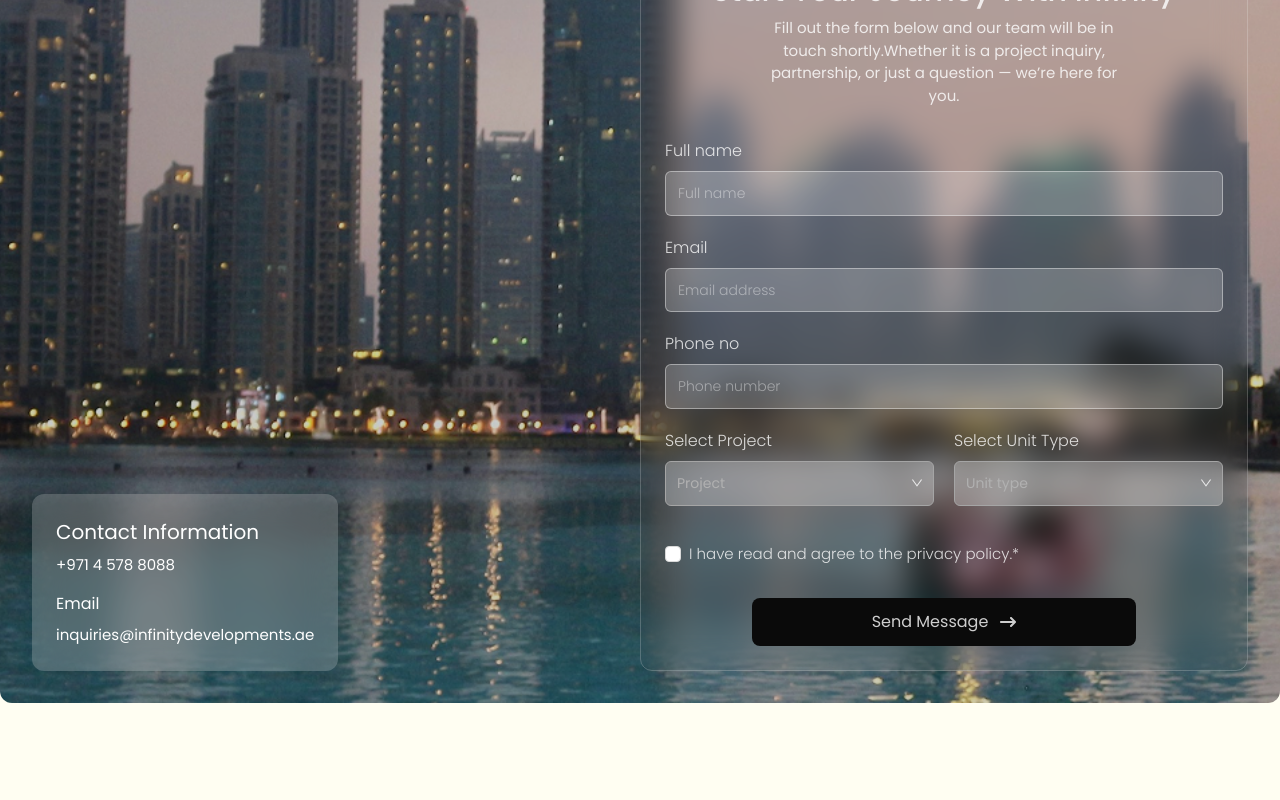
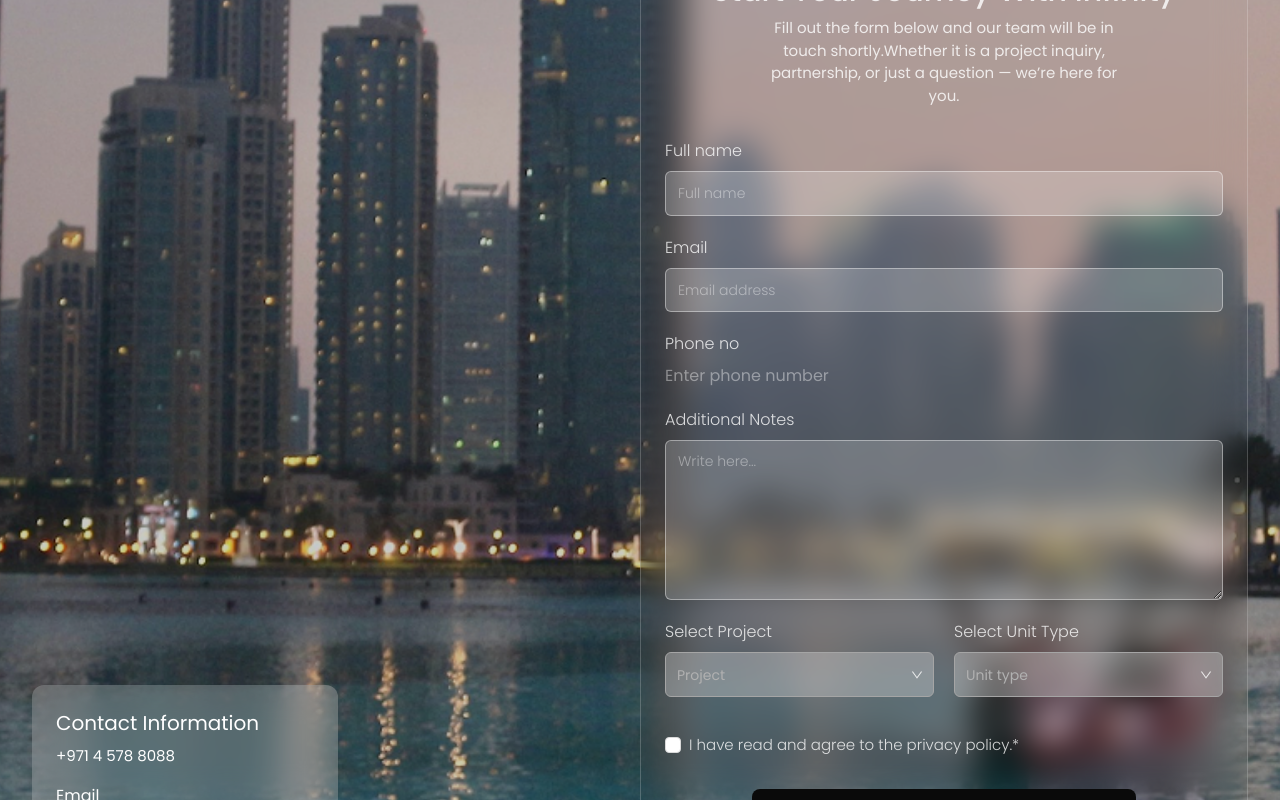
Before and after one commit to solaiman-siam/infinity-developments, a Next.js app: page /contact in a window 1280 px wide. Shown: the part 436-1236 px from the top of the page. Built offline with nearby package versions, Linux system fonts and the light colour scheme; a web font is replaced by a local one.

Commit message:
added number country code

```diff
--- a/package.json
+++ b/package.json
@@ -19,6 +19,7 @@
     "react": "19.1.0",
     "react-dom": "19.1.0",
     "react-icons": "^5.5.0",
+    "react-phone-number-input": "^3.4.12",
     "react-slot-counter": "^3.3.1",
     "react-spinners": "^0.17.0",
     "swiper": "^11.2.10"
--- a/src/components/contact-us/ContactForm.tsx
+++ b/src/components/contact-us/ContactForm.tsx
@@ -1,12 +1,14 @@
 "use client";
 
 import { Checkbox, Select } from "antd";
+import { useState } from "react";
 import { FaArrowRightLong } from "react-icons/fa6";
-const onCheckboxChange = () => {
-
-}
+import PhoneInput from "react-phone-number-input/input";
+const onCheckboxChange = () => {};
 
 const ContactForm = () => {
+  const [value, setValue] = useState();
+
 
   return (
     <div className="**:text-white/80 p-6  border  backdrop:blur-xl backdrop-blur-lg border-white/20 rounded-xl">
@@ -48,10 +50,19 @@ const ContactForm = () => {
             <label className="text-primaryBlack font-thin" htmlFor="">
               Phone no
             </label>
-            <input
-              placeholder="Phone number"
-              className="px-3 placeholder:text-sm focus:border-white/60 transition-all duration-20 bg-white/20 py-2.5 text-[15px] font-thin rounded-md border focus:outline-none border-white/40"
-              type="text"
+            <PhoneInput
+              placeholder="Enter phone number"
+              value={value}
+              onChange={setValue}
+            />
+          </div>
+          <div className="flex flex-col gap-2">
+            <label className="text-primaryBlack font-thin" htmlFor="">
+              Additional Notes
+            </label>
+            <textarea
+              placeholder="Write here..."
+              className="px-3 h-40 placeholder:text-sm focus:border-white/60 transition-all duration-20 bg-white/20 py-2.5 text-[15px] font-thin rounded-md border focus:outline-none border-white/40"
               id=""
             />
           </div>
@@ -62,7 +73,7 @@ const ContactForm = () => {
               </label>
               <div>
                 <Select
-                placeholder='Project'
+                  placeholder="Project"
                   className="custom-select"
                   options={[
                     { value: "jack", label: "Jack" },
@@ -78,7 +89,7 @@ const ContactForm = () => {
               </label>
               <div>
                 <Select
-                placeholder='Unit type'
+                  placeholder="Unit type"
                   className="custom-select"
                   options={[
                     { value: "1", label: "1" },
@@ -90,11 +101,19 @@ const ContactForm = () => {
             </div>
           </div>
           <div className="pt-4">
-            <Checkbox className="!size-6 text-nowrap !text-[15px] !font-thin" onChange={onCheckboxChange}>I have read and agree to the privacy policy.*</Checkbox>
+            <Checkbox
+              className="!size-6 text-nowrap !text-[15px] !font-thin"
+              onChange={onCheckboxChange}
+            >
+              I have read and agree to the privacy policy.*
+            </Checkbox>
           </div>
 
           <div className="flex justify-center mt-8">
-            <button className="flex items-center gap-3 group rounded-lg cursor-pointer justify-center bg-primaryBlack text-white w-96 h-12">Send Message <FaArrowRightLong className="group-hover:translate-x-2 transition-all duration-300" /></button>
+            <button className="flex items-center gap-3 group rounded-lg cursor-pointer justify-center bg-primaryBlack text-white w-96 h-12">
+              Send Message{" "}
+              <FaArrowRightLong className="group-hover:translate-x-2 transition-all duration-300" />
+            </button>
           </div>
         </form>
       </div>
```
Also changed, not shown: 1 other file (tests, documents, lock files or other folders). Lines whose indentation alone changed are shown as unchanged.
